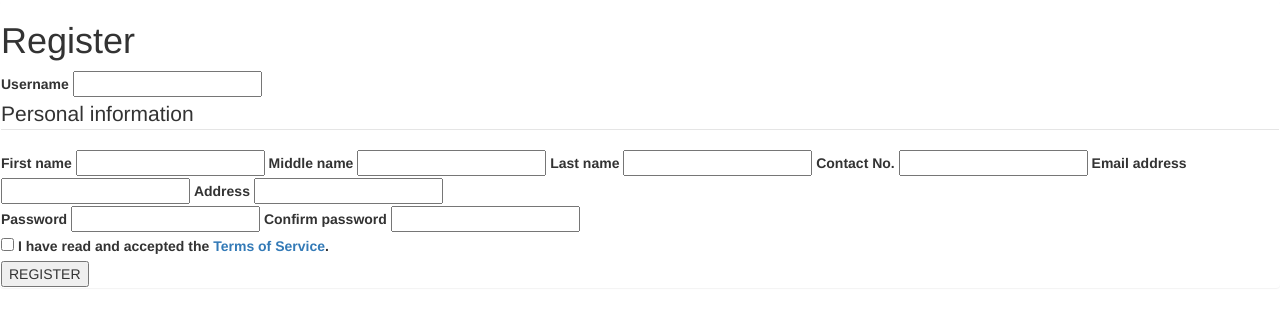
After one commit to iamjcoo/ADET-BSCS3A, a Flask app: page /register in a window 1280 px wide. The commit adds this page. Shown: the top 326 px of the page. Run offline with Flask 3, Linux system fonts and the light colour scheme; some libraries are stand-ins or nearby versions.

Commit message:
unfinished (PS4)

```diff
--- a/Leonador_CarlCyruz/PS4/Flask App and MySQL/app.py
+++ b/Leonador_CarlCyruz/PS4/Flask App and MySQL/app.py
@@ -1,10 +1,13 @@
-from flask import Flask, render_template, request, redirect, url_for
+from flask import Flask, render_template, request, redirect, url_for, session
+from hashlib import sha256
 import mysql.connector
 from mysql.connector import errorcode
 from flask_bootstrap import Bootstrap
 
 app = Flask(__name__)
 bootstrap = Bootstrap(app)
+
+Flask.secret_key = '1dkm4n'
 
 class MyDatabase:
     def __init__(self, host, user, password = None, database = None):
@@ -77,7 +80,7 @@ except mysql.connector.Error as err:
         mycur.execute("CREATE DATABASE site_users")
         mycur.execute("USE site_users")
         mycur.execute(
-            "CREATE TABLE `registered_users` ("
+            "CREATE TABLE `user_data` ("
             " `id` INT(11) NOT NULL AUTO_INCREMENT,"
             " `fname` VARCHAR(255) NOT NULL,"
             " `mname` VARCHAR(255) NOT NULL,"
@@ -88,82 +91,81 @@ except mysql.connector.Error as err:
             "PRIMARY KEY(id)"
             ")"
         )
+        mycur.execute(
+        	"CREATE TABLE `users` ("
+        	" `id` INT(11) NOT NULL AUTO_INCREMENT,"
+        	" `username` VARCHAR(255) NOT NULL,"
+        	" `password` BINARY(32) NOT NULL,"
+        	" `info_id` INT(11) NOT NULL,"
+        	" PRIMARY KEY(id),"
+        	" FOREIGN KEY(info_id) REFERENCES user_data(id)"
+        	")"
+        )
 
         mydb.disconnect()
 
         mydb, mycur = db.connect()
 
 @app.route('/', methods=['GET', 'POST'])
+def index():
+	user = session['user']
+
+	if user == None:
+		return redirect(url_for('loginPage'))
+	else:
+		return render_template('index.html')
+
 @app.route('/login', methods=['GET', 'POST'])
-def login():
-	return render_template('login.html', dialogPrompt='not-logged-in')
+def loginPage():
+	if request.method == 'POST':
+		print("Form submitted via POST method")
+		user = request.form.get('username')
+		pswd = request.form.get('password')
+		persist = request.form.get('remember')
 
-@app.route('/register2', methods=['POST'])
-def register():
-	return "hi"
+		print(user, pswd)
+		print("Checking login...")
+		if checkLogin(user, pswd):
+			print("User exists. Proceeding...")
+			session['user'] = user
+			session['login-count'] = str(0 if request.cookies.get('login-count') == None else int(request.cookies.get('login-count')) + 1)
+			if persist == None:
+				session.permanent = False
+			else:
+				session.permanent = True
+			return redirect(url_for('index'))
+		else:
+			print("Invalid username or password.")
+			return render_template('login.html', dialogPrompt='user-not-found')
 
-@app.route('/register', methods=['POST'])
-def add_user():
-    fname = request.form.get('fname')
-    mname = request.form.get('mname')
-    lname = request.form.get('lname')
-    cnum = request.form.get('cnumber')
-    eadd = request.form.get('eaddress')
-    add = request.form.get('address')
+	elif request.method == 'GET':
+		if session['user']:
+			return redirect(url_for('index'))
+		else:
+			return render_template('login.html', dialogPrompt='not-logged-in')
 
-    # check if the user has previously registered before
-    mycur.execute("SELECT * FROM registered_users")
-    regUsers = mycur.fetchall()
-    print(regUsers)
-    if regUsers != None:
-        if True in [
-                all([
-                    (fname == user[1]),
-                    (mname == user[2]),
-                    (lname == user[3]),
-                    (cnum == user[4]),
-                    (eadd == user[5]),
-                    (add == user[6])
-                ])
-            for user in regUsers]:
-            userExists = True
-            userRegistered = 2
+def checkLogin(user, password):
+	mycur.execute("SELECT * FROM users")
+	users = mycur.fetchall()
 
+	if user in [x[1] for x in users]:
+		user_id = [x[1] for x in users].index(user)
+		mycur.execute(f"SELECT HEX(password) FROM users WHERE id = {user_id + 1}")
+		fetchedPassHash = mycur.fetchone()[0]
+		passHash = sha256(password.encode()).hexdigest()
 
-        else:
-            userExists = False
-            userRegistered = 1
+		if passHash.upper() == fetchedPassHash:
+			return True
+		else:
+			return False
+	else:
+		return False
 
-    else:
-        userExists = False
-        userRegistered = 1
+@app.route('/register', methods=['GET', 'POST'])
+def registerPage():
+	if request.method == 'POST':
+		return "Form submit success"
+	else:
+		return render_template('register.html')
 
-    if all([x != '' for x in [fname, mname, lname, cnum, eadd, add]]):
-        name = f"{fname} {mname} {lname}"
-
-        if not userExists:
-            query = "INSERT INTO registered_users VALUES (NULL, %s, %s, %s, %s, %s, %s)"
-            val = (fname, mname, lname, cnum, eadd, add)
-            mycur.execute(query, val)
-            mydb.commit()
-
-    else:
-        name = None
-
-    resp = redirect(url_for('index'))
-
-    resp.set_cookie('user', fname)
-    resp.set_cookie('userExists', str(userExists))
-    resp.set_cookie('userRegistered', str(userRegistered))
-
-    return resp
-
-@app.route('/clear')
-def clear_cookies():
-	resp = redirect(url_for('index'))
-	resp.set_cookie('user', '', expires=0)
-	resp.set_cookie('userExists', '', expires=0)
-	resp.set_cookie('userRegistered', '', expires=0)
-	return resp
-
-app.run(host='0.0.0.0', port=2121, debug=True)
+app.run(host='192.168.1.5', port=2121, debug=True)
--- /dev/null
+++ b/Leonador_CarlCyruz/PS4/Flask App and MySQL/static/scripts/register.js
@@ -0,0 +1,159 @@
+// 3-dots-fade.svg generation
+
+var spinnerSVG = document.createElementNS("http://www.w3.org/2000/svg", 'svg');
+spinnerSVG.setAttribute('width', '24');
+spinnerSVG.setAttribute('height', '24');
+spinnerSVG.setAttribute('viewBox', '0 0 24 24');
+
+spinnerSVG.appendChild(document.createElementNS("http://www.w3.org/2000/svg", 'circle'));
+spinnerSVG.appendChild(document.createElementNS("http://www.w3.org/2000/svg", 'circle'));
+spinnerSVG.appendChild(document.createElementNS("http://www.w3.org/2000/svg", 'circle'));
+
+spinnerSVG.childNodes[0].classList.add('spinner_S1WN');
+spinnerSVG.childNodes[0].setAttribute('cx', '4');
+spinnerSVG.childNodes[0].setAttribute('cy', '12');
+spinnerSVG.childNodes[0].setAttribute('r', '3');
+
+spinnerSVG.childNodes[1].classList.add('spinner_S1WN', 'spinner_Km9P');
+spinnerSVG.childNodes[1].setAttribute('cx', '12');
+spinnerSVG.childNodes[1].setAttribute('cy', '12');
+spinnerSVG.childNodes[1].setAttribute('r', '3');
+
+spinnerSVG.childNodes[2].classList.add('spinner_S1WN', 'spinner_JApP');
+spinnerSVG.childNodes[2].setAttribute('cx', '20');
+spinnerSVG.childNodes[2].setAttribute('cy', '12');
+spinnerSVG.childNodes[2].setAttribute('r', '3');
+
+// 3-dots-fade.svg usage
+var registerButton = document.getElementById('register-button');
+
+function checkRegister() {
+	// show spinner on click
+	registerButton.innerHTML = '';
+	registerButton.appendChild(spinnerSVG);
+
+	// check if the form values are valid
+	var formData = $('form').serializeArray();
+	let username = formData[0]['value'];
+	let fname = formData[1]['value'];
+	let mname = formData[2]['value'];
+	let lname = formData[3]['value'];
+	let cnum = formData[4]['value'];
+	let email = formData[5]['value'];
+	let address = formData[6]['value'];
+	let password = formData[7]['value'];
+	let cPassword = formData[8]['value'];
+
+	if (formData[9] == null) {
+		let agreed = false;
+	} else {
+		let agreed = true;
+	}
+
+	var formPrompt = document.getElementById("form-prompt");
+
+	// check if all mandatory fields are not empty
+	var mandatoryFields = [username, fname, lname, cnum, email, address];
+
+	if (mandatoryFields.every((a)=>{return a!=''})) {
+		// check if password entered is strong
+		if (isPasswordStrong(password)) {
+			// check if passwords are the same
+			if (password != cPassword) {
+				document.getElementsByName('username')[0].classList.remove('invalid');
+				document.getElementsByName('fname')[0].classList.remove('invalid');
+				document.getElementsByName('lname')[0].classList.remove('invalid');
+				document.getElementsByName('cnum')[0].classList.remove('invalid');
+				document.getElementsByName('email')[0].classList.remove('invalid');
+				document.getElementsByName('address')[0].classList.remove('invalid');
+				document.getElementsByName('password')[0].classList.add('invalid');
+				document.getElementsByName('cPassword')[0].classList.add('invalid');
+
+				formPrompt.appendChild(document.createElement('p'));
+				formPrompt.childNodes[0].innerHTML = "Passwords don't match!";
+				formPrompt.classList.add('dialog', 'error');
+
+				registerButton.removeChild(spinnerSVG);
+				registerButton.innerHTML = 'REGISTER';
+			} else {
+				document.getElementsByName('username')[0].classList.remove('invalid');
+				document.getElementsByName('fname')[0].classList.remove('invalid');
+				document.getElementsByName('lname')[0].classList.remove('invalid');
+				document.getElementsByName('cnum')[0].classList.remove('invalid');
+				document.getElementsByName('email')[0].classList.remove('invalid');
+				document.getElementsByName('address')[0].classList.remove('invalid');
+				document.getElementsByName('password')[0].classList.remove('invalid');
+				document.getElementsByName('cPassword')[0].classList.remove('invalid');
+
+				formPrompt.innerHTML = '';
+				formPrompt.classList.remove('dialog', 'error');
+
+				$('form').submit();
+			}
+		} else {
+			document.getElementsByName('username')[0].classList.remove('invalid');
+			document.getElementsByName('fname')[0].classList.remove('invalid');
+			document.getElementsByName('lname')[0].classList.remove('invalid');
+			document.getElementsByName('cnum')[0].classList.remove('invalid');
+			document.getElementsByName('email')[0].classList.remove('invalid');
+			document.getElementsByName('address')[0].classList.remove('invalid');
+			document.getElementsByName('password')[0].classList.add('invalid');
+			document.getElementsByName('cPassword')[0].classList.remove('invalid');
+
+			formPrompt.appendChild(document.createElement('p'));
+			formPrompt.childNodes[0].innerHTML = "Password must be at least 8 characters long, and contains at least one number, one letter, or one unique character such as !-_#$%?.";
+			formPrompt.classList.add('dialog', 'error');
+
+			registerButton.removeChild(spinnerSVG);
+			registerButton.innerHTML = 'REGISTER';
+		}
+	} else {
+		document.getElementsByName('username')[0].classList.add('invalid');
+		document.getElementsByName('fname')[0].classList.add('invalid');
+		document.getElementsByName('lname')[0].classList.add('invalid');
+		document.getElementsByName('cnum')[0].classList.add('invalid');
+		document.getElementsByName('email')[0].classList.add('invalid');
+		document.getElementsByName('address')[0].classList.add('invalid');
+		document.getElementsByName('password')[0].classList.add('invalid');
+		document.getElementsByName('cPassword')[0].classList.add('invalid');
+
+		formPrompt.appendChild(document.createElement('p'));
+		formPrompt.childNodes[0].innerHTML = "Please enter the required information";
+		formPrompt.classList.add('dialog', 'error');
+
+		registerButton.removeChild(spinnerSVG);
+		registerButton.innerHTML = 'REGISTER';
+	}
+}
+
+function validateEmail (email) {
+	return email.match(/^(([^<>()[\]\\.,;:\s@\"]+(\.[^<>()[\]\\.,;:\s@\"]+)*)|(\".+\"))@((\[[0-9]{1,3}\.[0-9]{1,3}\.[0-9]{1,3}\.[0-9]{1,3}\])|(([a-zA-Z\-0-9]+\.)+[a-zA-Z]{2,}))$/);
+}
+
+function isPasswordStrong (password) {
+	/** For checking the password's strength.
+	* NOTE: Only measures if the password is strong enough, NOT how SECURE it is.
+	* @param String password Password string.
+	* @return bool
+	*/
+	let hasSpecial = Array.from(password).some((a)=>{return ['!', '@', '#', '$', '%', '?', '.', '-', '_'].includes(a)});
+	let hasUpper = Array.from(password).some((a)=>{return Array.from('ABCDEFGHIJKLMNOPQRSTUVWXYZ').includes(a)});
+	let hasLower = Array.from(password).some((a)=>{return Array.from('abcdefghijklmnopqrstuvwxyz').includes(a)});
+	let hasNumber = Array.from(password).some((a)=>{return Array.from('0123456789').includes(a)});
+
+	if (password.length >= 8) {
+		// Password strength: [###-------]
+		if ([hasSpecial, hasUpper, hasLower, hasNumber].every((a)=>{return a==true})) {
+			// [#########-]
+			return true;
+		} else if ([hasSpecial, hasUpper, hasLower, hasNumber].some((a)=>{return a==true})) {
+			// [######----]
+			return true;
+		} else {
+			// [----------]
+			return false;
+		}
+	} else {
+		return false;
+	}
+}
--- /dev/null
+++ b/Leonador_CarlCyruz/PS4/Flask App and MySQL/static/stylesheets/register.css
@@ -0,0 +1,31 @@
+.dialog {
+	background-color: yellow;
+	border-radius: 10px;
+	color: gray;
+}
+
+.warning {
+	background-color: yellow;
+}
+
+.spinner_S1WN {
+	animation: spinner_MGfb .8s linear infinite;
+	animation-delay: -.8s;
+}
+
+.spinner_Km9P {
+	animation-delay: -.65s;
+}
+
+.spinner_JApP {
+	animation-delay: -.5s;
+}
+
+@keyframes spinner_MGfb{
+	93.75%, 100% {opacity: .2};
+}
+
+.invalid {
+	border-color: red;
+	color: red;
+}
--- /dev/null
+++ b/Leonador_CarlCyruz/PS4/Flask App and MySQL/templates/register.html
@@ -0,0 +1,48 @@
+{% extends "bootstrap/base.html" %}
+{% block title %} Register {% endblock %}
+
+{% block styles %}
+{{ super() }}
+<link rel="stylesheet" href="{{ url_for('static', filename='stylesheets/register.css') }}">
+{% endblock %}
+
+{% block content %}
+<div class="panel">
+	<h1>Register</h1>
+	<div class="register-form">
+		<form id="register" action="{{ url_for('registerPage') }}" method="POST">
+			<fieldset>
+				<label for="username">Username</label>
+				<input type="entry" name="username">
+			</fieldset>
+			<fieldset>
+				<legend>Personal information</legend>
+				<label for="fname">First name</label>
+				<input type="entry" name="fname">
+				<label for="mname">Middle name</label>
+				<input type="entry" name="mname">
+				<label for="lname">Last name</label>
+				<input type="entry" name="lname">
+				<label for="cnum">Contact No.</label>
+				<input type="tel" name="cnum">
+				<label for="email">Email address</label>
+				<input type="email" name="email">
+				<label for="address">Address</label>
+				<input type="entry" name="address">
+			</fieldset>
+			<fieldset>
+				<label for="password">Password</label>
+				<input type="password" name="password">
+				<label for="cPassword">Confirm password</label>
+				<input type="password" name="cPassword">
+			</fieldset>
+			<input type="checkbox" name="agree">
+			<label for="agree">I have read and accepted the <a href="/terms-of-service">Terms of Service</a>.</label>
+
+		</form>
+		<div id='form-prompt'></div>
+		<button id='register-button' onclick='checkRegister()'>REGISTER</button>
+	</div>
+</div>
+<script type="text/javascript" src="{{ url_for('static', filename='scripts/register.js') }}"></script>
+{% endblock %}
```
Also changed, not shown: Leonador_CarlCyruz/PS4/Flask App and MySQL/static/scripts/login.js (+27 -19 lines), Leonador_CarlCyruz/PS4/Flask App and MySQL/templates/index.html (+2 -86 lines), Leonador_CarlCyruz/PS4/Flask App and MySQL/templates/login.html (+4 -3 lines).
